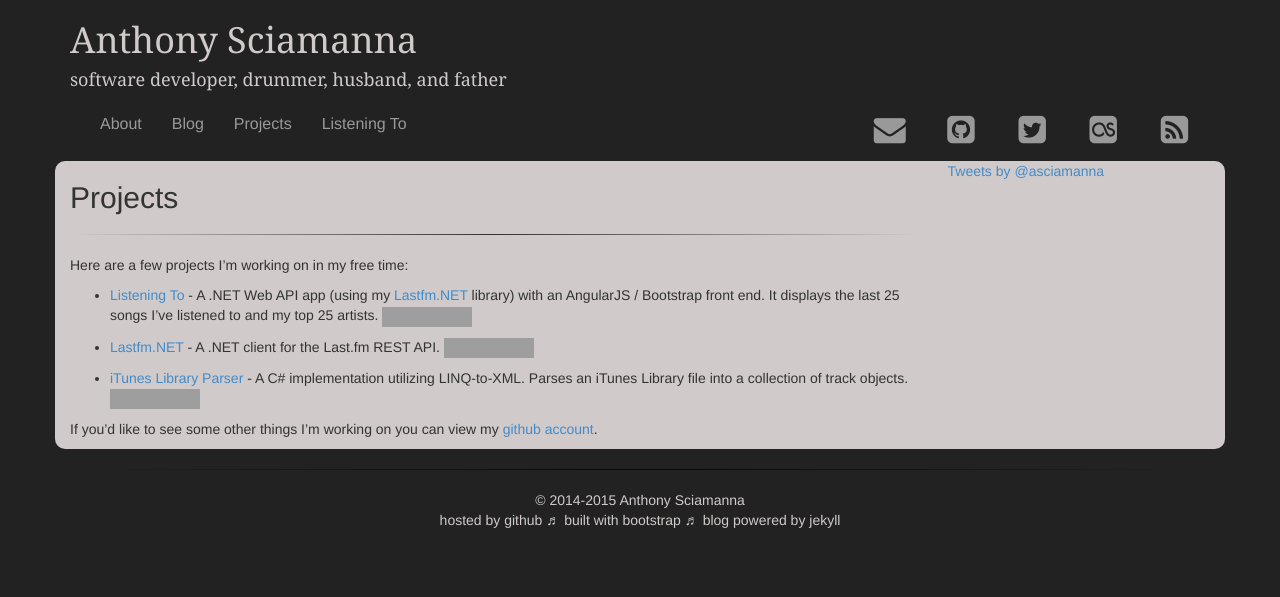
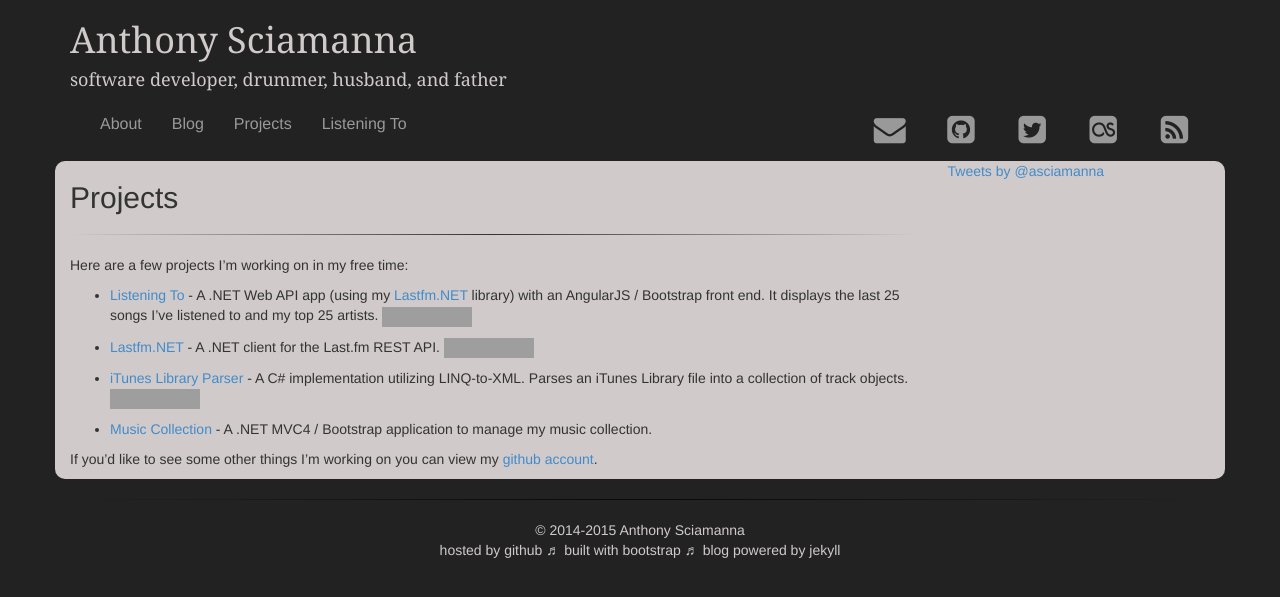
Before and after one commit to asciamanna/asciamanna.github.io, a Jekyll site: the page built from projects.md, in a window 1280 px wide. Shown: the top 597 px of the page. Built offline with Jekyll 4.4.1, drawn with Linux system fonts in a browser that asks for light colours; nearby versions of some CDN libraries; comment, search, counter and statistics services are not loaded; grey boxes are pictures that could not be loaded.

Commit message:
adding music collection project back onto projects page.

```diff
--- a/_layouts/default.html
+++ b/_layouts/default.html
@@ -44,7 +44,6 @@
                 <a class="twitter-timeline" href="https://twitter.com/asciamanna" data-widget-id="444990454707146752">Tweets by @asciamanna</a>
                 <script>!function (d, s, id) { var js, fjs = d.getElementsByTagName(s)[0], p = /^http:/.test(d.location) ? 'http' : 'https'; if (!d.getElementById(id)) { js = d.createElement(s); js.id = id; js.src = p + "://platform.twitter.com/widgets.js"; fjs.parentNode.insertBefore(js, fjs); } }(document, "script", "twitter-wjs");</script>
             </div>
-
         </div>
         {% include footer.html %}
     </div>
--- a/projects.md
+++ b/projects.md
@@ -19,5 +19,7 @@ the Last.fm REST API.
 
 * [iTunes Library Parser](https://www.github.com/asciamanna/iTunesLibraryParser) - A C# implementation utilizing LINQ-to-XML. Parses an iTunes Library file into a collection of track objects. <a href='https://ci.appveyor.com/project/asciamanna/ituneslibraryparser'><img src='https://ci.appveyor.com/api/projects/status/tsebsc61mqylaejq' /></a>
 
+* [Music Collection](http://musiccollection.apphb.com/) - A .NET MVC4 / Bootstrap application to manage my music collection.
+
  If you'd like to see some other things I'm working on you
  can view my [github account](http://www.github.com/asciamanna).
```
